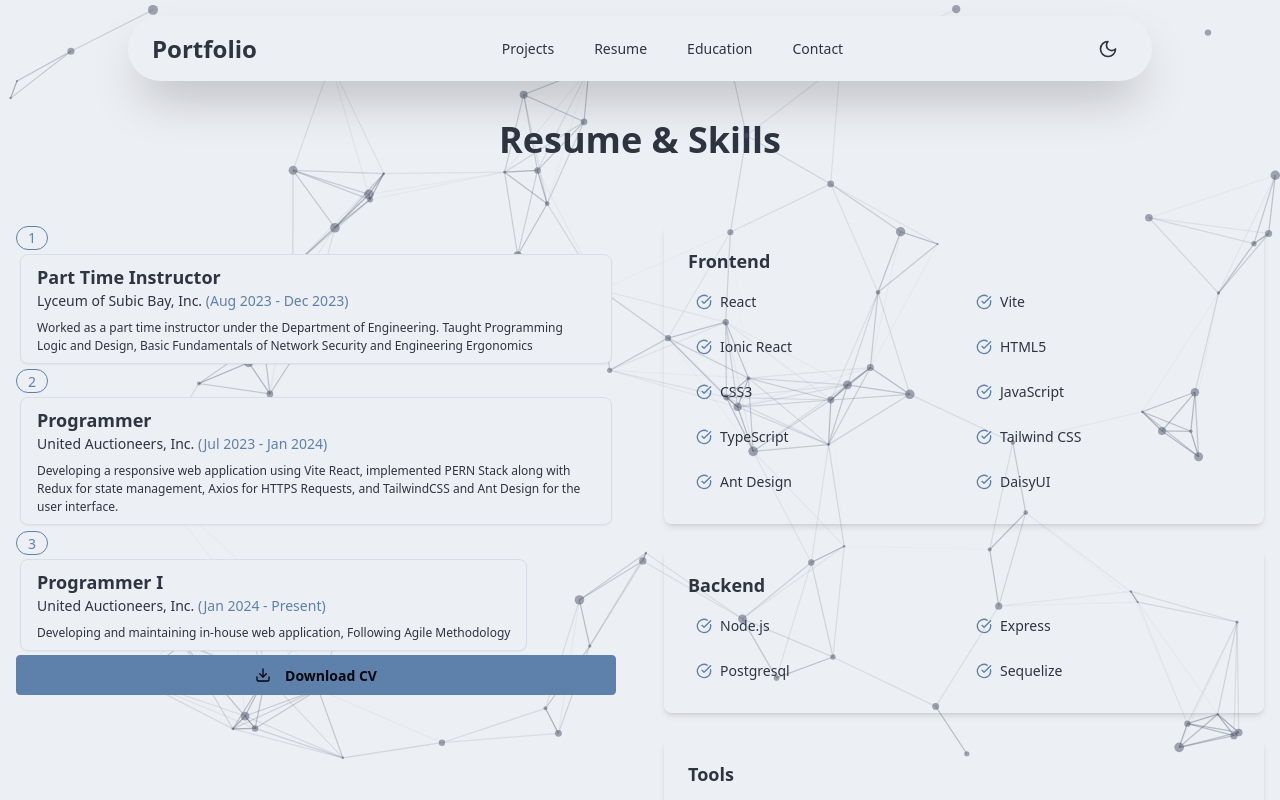
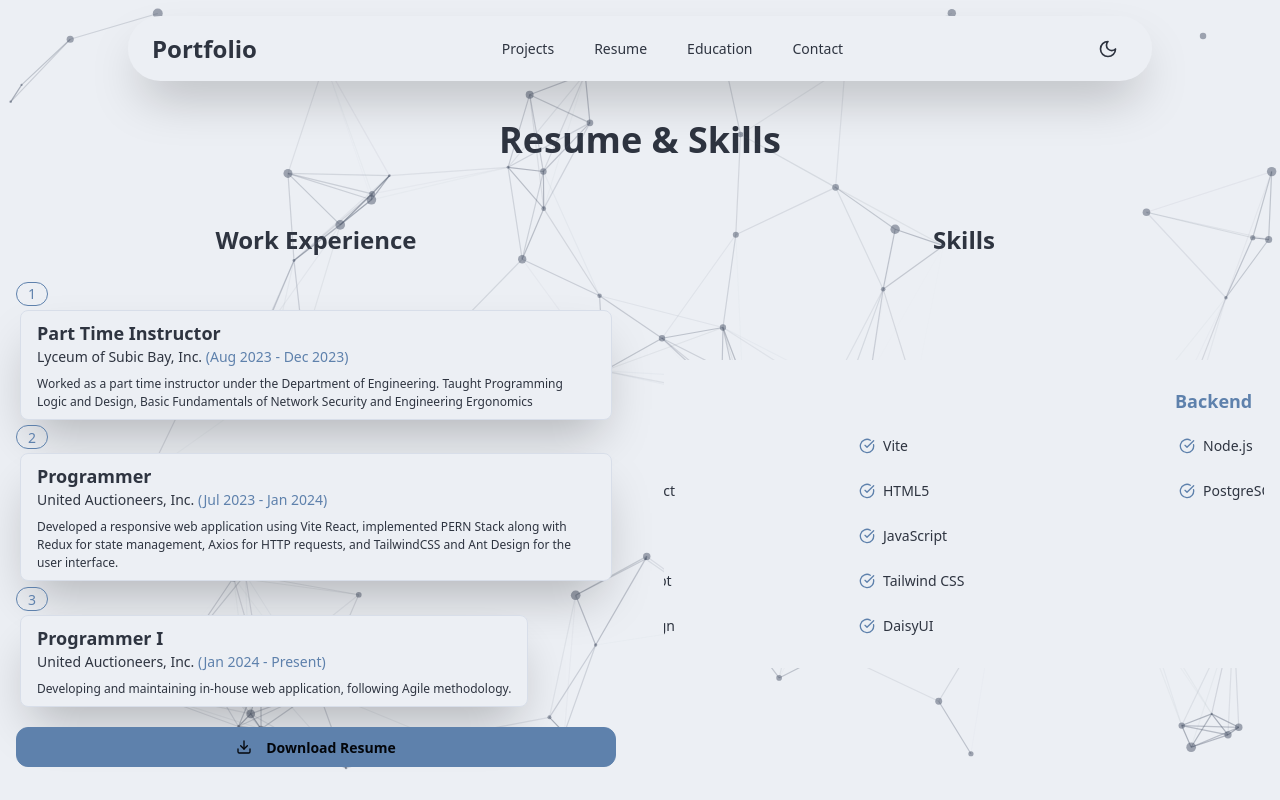
Before and after one commit to ianesteves0124/Portfolio, a React (Vite) app in the folder ui/: page /resume in a window 1280 px wide. Shown: the top 800 px of the page. Built offline with nearby package versions, Linux system fonts and the light colour scheme.

Commit message:
...
cards animation in resume component.
edit education component

```diff
--- a/ui/src/components/ParticlesBackground.tsx
+++ b/ui/src/components/ParticlesBackground.tsx
@@ -26,7 +26,7 @@ export default function ParticlesBackground(props: ParticlesBackgroundProps) {
         particles: '#A6ADBA' // business theme muted color
       };
     } else {
-      // Nord theme (light)
+      // nord theme (light)
       return {
         background: '#ECEFF4', // nord theme light background
         particles: '#4C566A' // nord theme darker color for visibility on light background
--- a/ui/src/pages/Education.tsx
+++ b/ui/src/pages/Education.tsx
@@ -5,19 +5,19 @@ import { GraduationCap, Calendar, MapPin } from 'lucide-react';
 
 const education = [
   {
-    degree: 'Master of Computer Science',
-    institution: 'University of Technology',
-    location: 'San Francisco, CA',
-    period: '2014 - 2016',
-    description: 'Specialized in Web Technologies and Software Engineering. Graduated with honors.'
+    degree: 'Bachelor of Science in Computer Engineering',
+    institution: 'Lyceum of Subic Bay, Inc.',
+    location: 'Subic Bay Freeport Zone',
+    period: '2019-2023',
+    description: 'Specialized in Logic and Designs, Computer Security, and Circuits & Electronics fundamentals.'
   },
   {
-    degree: 'Bachelor of Science in Computer Science',
-    institution: 'State University',
-    location: 'Boston, MA',
-    period: '2010 - 2014',
+    degree: 'Information and Communication Technology (SHS)',
+    institution: 'Comteq Computer and Business College',
+    location: 'Olongapo City',
+    period: '2017-2019',
     description:
-      'Focused on programming fundamentals, data structures, and algorithms. Participated in coding competitions.'
+      'Focused on programming fundamentals, network fundamentals, and basic software and hardware troubleshooting.'
   }
 ];
 
@@ -69,7 +69,7 @@ export default function Education() {
 
   return (
     <section id='education' className='py-20 bg-base-100 section-animate' ref={sectionRef}>
-      <div className='container mx-auto px-4'>
+      <div className='container mt-10 mx-auto px-4'>
         <h2 className='text-4xl font-bold text-center mb-16'>Education & Certifications</h2>
 
         <div className='grid grid-cols-1 lg:grid-cols-2 gap-12'>
@@ -119,24 +119,17 @@ export default function Education() {
               <div className='space-y-4'>
                 <div>
                   <div className='flex justify-between mb-1'>
-                    <span className='font-medium'>English</span>
+                    <span className='font-medium'>Filipino</span>
                     <span>Native / Fluent</span>
                   </div>
                   <progress className='progress progress-primary w-full' value='100' max='100'></progress>
                 </div>
                 <div>
                   <div className='flex justify-between mb-1'>
-                    <span className='font-medium'>Spanish</span>
-                    <span>Intermediate</span>
+                    <span className='font-medium'>English</span>
+                    <span>Fluent</span>
                   </div>
-                  <progress className='progress progress-primary w-full' value='60' max='100'></progress>
-                </div>
-                <div>
-                  <div className='flex justify-between mb-1'>
-                    <span className='font-medium'>French</span>
-                    <span>Basic</span>
-                  </div>
-                  <progress className='progress progress-primary w-full' value='30' max='100'></progress>
+                  <progress className='progress progress-primary w-full' value='50' max='100'></progress>
                 </div>
               </div>
             </div>
--- a/ui/src/pages/Resume.tsx
+++ b/ui/src/pages/Resume.tsx
@@ -19,7 +19,7 @@ const skills = [
       'DaisyUI'
     ]
   },
-  { category: 'Backend', items: ['Node.js', 'Express', 'Postgresql', 'Sequelize'] },
+  { category: 'Backend', items: ['Node.js', 'Express', 'PostgreSQL', 'Sequelize'] },
   { category: 'Tools', items: ['GitHub', 'VS Code', 'Vercel', 'Postman', 'XCode', 'Capacitor'] }
 ];
 
@@ -36,19 +36,21 @@ const experiences = [
     company: 'United Auctioneers, Inc.',
     period: 'Jul 2023 - Jan 2024',
     description:
-      'Developing a responsive web application using Vite React, implemented PERN Stack along with Redux for state management, Axios for HTTPS Requests, and TailwindCSS and Ant Design for the user interface.'
+      'Developed a responsive web application using Vite React, implemented PERN Stack along with Redux for state management, Axios for HTTP requests, and TailwindCSS and Ant Design for the user interface.'
   },
   {
     title: 'Programmer I',
     company: 'United Auctioneers, Inc.',
     period: 'Jan 2024 - Present',
-    description: 'Developing and maintaining in-house web application, Following Agile Methodology'
+    description: 'Developing and maintaining in-house web application, following Agile methodology.'
   }
 ];
 
 export default function Resume() {
   const sectionRef = useRef(null);
+  const carouselRef = useRef<HTMLDivElement>(null);
 
+  // Animate section when visible
   useEffect(() => {
     const observer = new IntersectionObserver(
       (entries) => {
@@ -74,49 +76,90 @@ export default function Resume() {
     };
   }, []);
 
+  // Auto-scroll carousel
+  useEffect(() => {
+    let timeout: NodeJS.Timeout;
+    let isUserScrolling = false;
+
+    const handleUserScroll = () => {
+      isUserScrolling = true;
+      clearTimeout(timeout);
+      timeout = setTimeout(() => {
+        isUserScrolling = false;
+      }, 3000); // pause auto-scroll for 3 seconds after user scrolls
+    };
+
+    const interval = setInterval(() => {
+      if (carouselRef.current && !isUserScrolling) {
+        const items = carouselRef.current.querySelectorAll('.carousel-item');
+        const total = items.length;
+        const width = carouselRef.current.offsetWidth;
+        const currentScroll = carouselRef.current.scrollLeft;
+        const currentIndex = Math.round(currentScroll / width);
+        const nextIndex = (currentIndex + 1) % total;
+
+        carouselRef.current.scrollTo({
+          left: width * nextIndex,
+          behavior: 'smooth'
+        });
+      }
+    }, 4000);
+
+    const carouselElement = carouselRef.current;
+    carouselElement?.addEventListener('scroll', handleUserScroll);
+
+    return () => {
+      clearInterval(interval);
+      carouselElement?.removeEventListener('scroll', handleUserScroll);
+    };
+  }, []);
+
   return (
     <section className='py-20 bg-transparent section-animate' ref={sectionRef}>
       <div className='container mx-auto px-4'>
         <div className='flex flex-col md:flex-row justify-center items-center mt-10 mb-16 gap-4'>
           <h2 className='text-4xl font-bold'>Resume & Skills</h2>
-          {/* <a href='/resume.pdf' download className='btn btn-primary'>
-            <Download size={16} className='mr-2' /> Download CV
-          </a> */}
         </div>
 
         <div className='grid grid-cols-1 lg:grid-cols-2 gap-12'>
+          {/* Work Experience */}
           <div>
-            {/* <h3 className='text-2xl font-semibold mb-6'>Work Experience</h3> */}
+            <h3 className='text-2xl text-center font-semibold mb-6'>Work Experience</h3>
             <div className='timeline timeline-vertical'>
               {experiences.map((exp, index) => (
                 <div key={index} className='timeline-item'>
-                  {/* <div className='timeline-start'>{exp.period}</div> */}
                   <div className='timeline-middle'>
                     <div className='badge badge-primary badge-outline'>{index + 1}</div>
                   </div>
-                  <div className='timeline-end timeline-box'>
+                  <div className='timeline-end timeline-box shadow-2xl'>
                     <h4 className='font-bold text-lg'>{exp.title}</h4>
                     <p className='text-sm font-medium'>
                       {exp.company} <span className='text-primary'>({exp.period})</span>
                     </p>
                     <p className='mt-2'>{exp.description}</p>
                   </div>
-                  {/*  {index < experiences.length - 1 && <hr />} */}
                 </div>
               ))}
-              <a href='/resume.pdf' download className='btn btn-primary'>
-                <Download size={16} className='mr-2' /> Download CV
+              <a href='/resume.pdf' download className='btn btn-primary rounded-xl mt-4'>
+                <Download size={16} className='mr-2' /> Download Resume
               </a>
             </div>
           </div>
 
+          {/* Skills */}
           <div>
-            {/* <h3 className='text-2xl font-semibold mb-6'>Skills</h3> */}
-            <div className='space-y-6'>
-              {skills.map((skillGroup, groupIndex) => (
-                <div key={groupIndex} className='card bg-transparent shadow-md'>
+            <h3 className='text-2xl text-center font-semibold mb-6'>Skills</h3>
+            <div
+              ref={carouselRef}
+              className='carousel w-full mt-20 min-h-[200px] rounded-lg overflow-x-auto scroll-smooth snap-x snap-mandatory'
+            >
+              {skills.map((skillGroup, index) => (
+                <div key={index} className='carousel-item w-full justify-center snap-start'>
+                  <div className='card bg-base-100 w-full'>
                     <div className='card-body'>
-                    <h4 className='card-title'>{skillGroup.category}</h4>
+                      <h4 className='card-title'>
+                        <span className='p-1 rounded-lg text-primary'>{skillGroup.category}</span>
+                      </h4>
                       <div className='grid grid-cols-1 sm:grid-cols-2 gap-2'>
                         {skillGroup.items.map((skill, skillIndex) => (
                           <div
@@ -130,6 +173,7 @@ export default function Resume() {
                       </div>
                     </div>
                   </div>
+                </div>
               ))}
             </div>
           </div>
```
Lines whose indentation alone changed are shown as unchanged.
